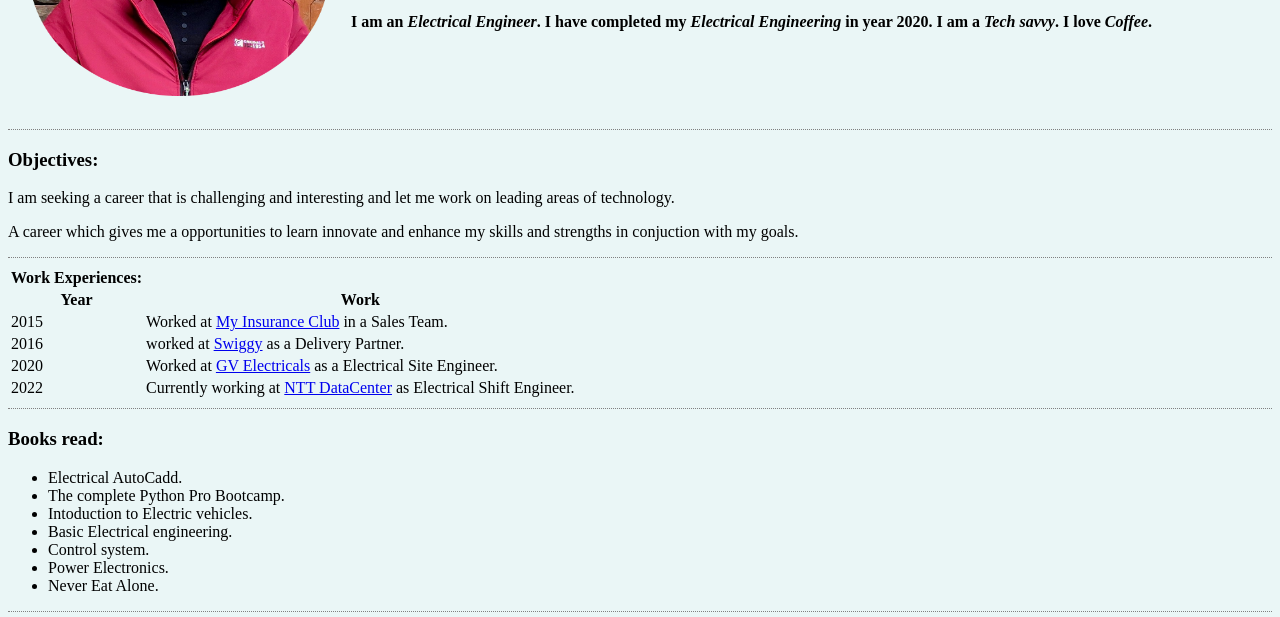
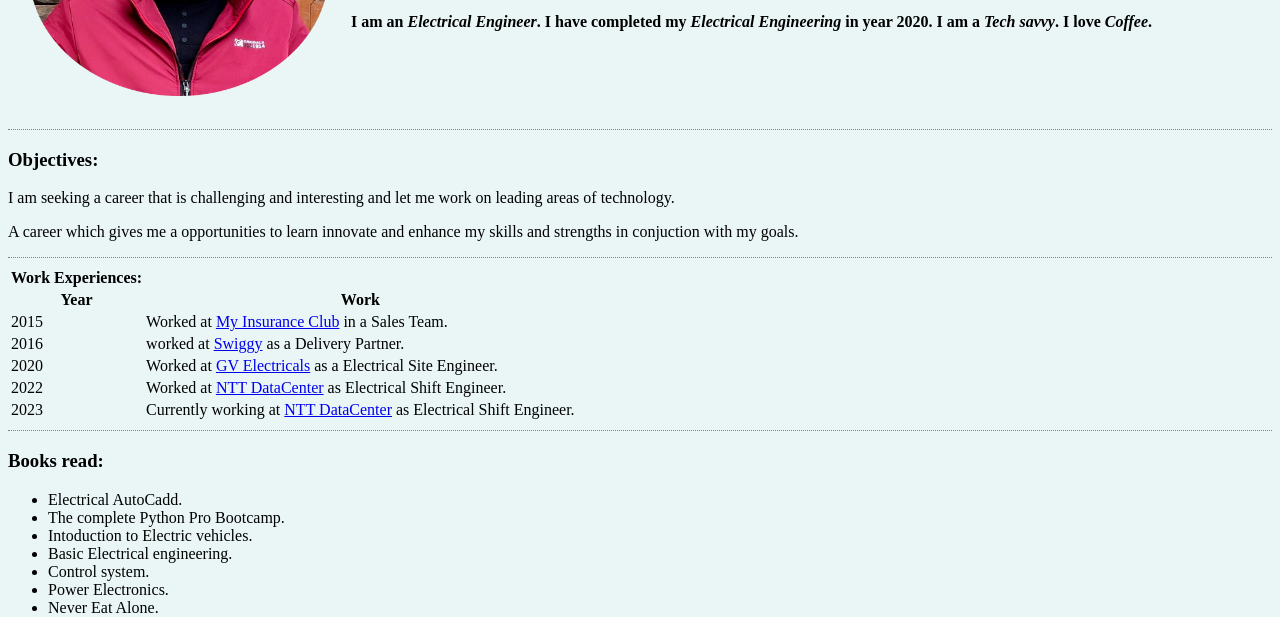
Before and after one commit to abdull27/personal, a plain HTML site: page index.html in a window 1280 px wide. Shown: the part 183-800 px from the top of the page. Drawn offline with Linux system fonts and the light colour scheme.

Commit message:
index.html

```diff
--- a/index.html
+++ b/index.html
@@ -67,7 +67,11 @@
 
                     <tr>
                         <td>2022</td>
-                        <td>Currently working at <a href="https://datacenter.hello.global.ntt/en/about-us">NTT DataCenter</a> as Electrical Shift Engineer. </td>
+                        <td>Worked at <a href="https://datacenter.hello.global.ntt/en/about-us">NTT DataCenter</a> as Electrical Shift Engineer. </td>
+                    </tr>
+                    <tr>
+                        <td>2023</td>
+                        <td>Currently working at <a href="https://www.ptcindia.com/about-us/">NTT DataCenter</a> as Electrical Shift Engineer. </td>
                     </tr>
                 </tbody>
             </table>
```
